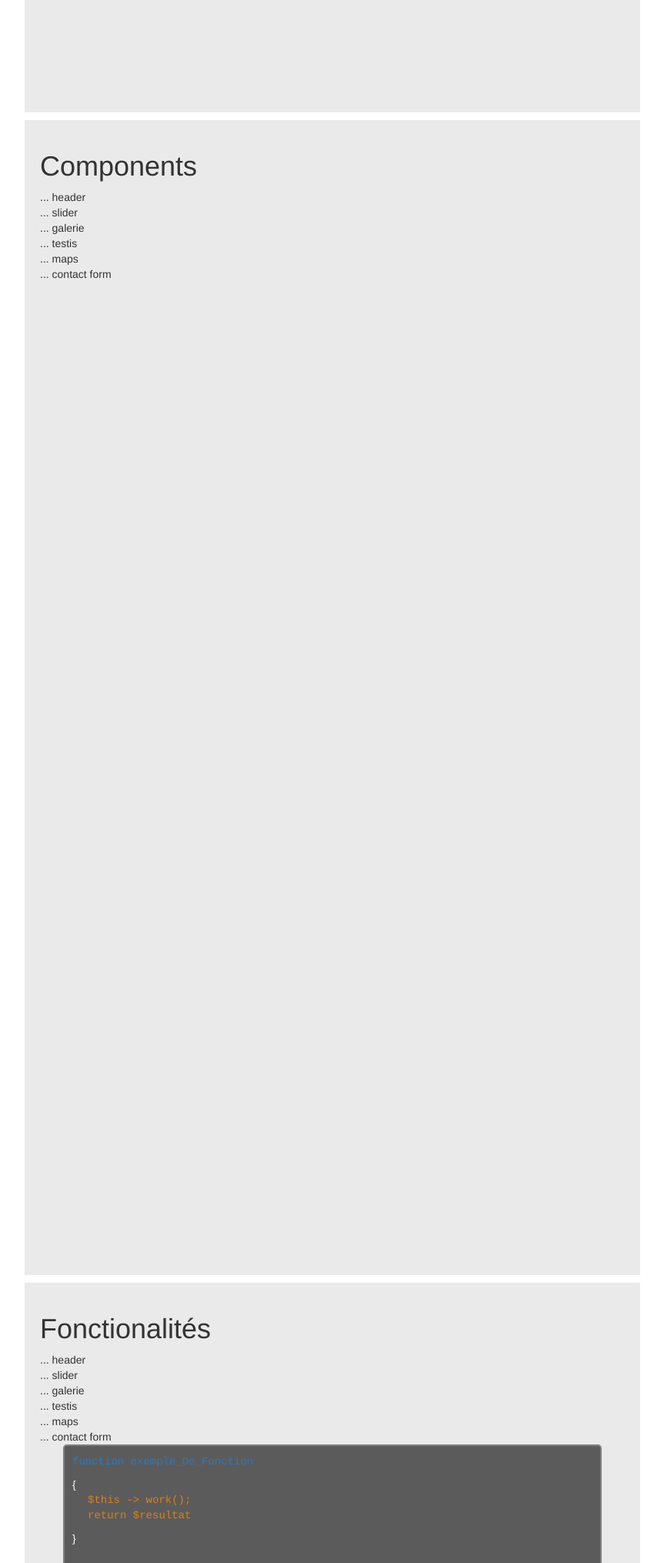
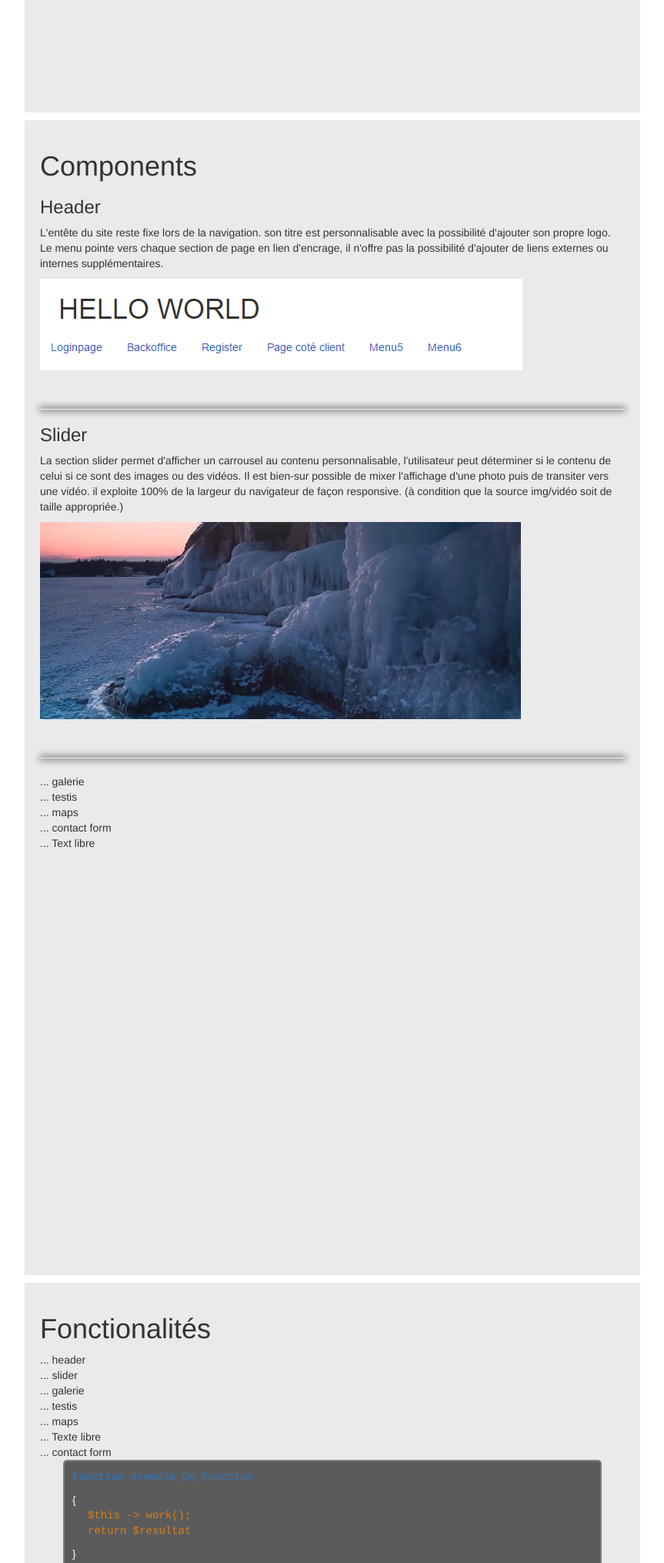
Before and after one commit to Egriess/ove, a PHP site: page /documentation_OVE/index.html in a window 1280 px wide. Shown: the part 2864-4894 px from the top of the page at 77% size, without its empty margins (338-1201 px from the left). Run offline with PHP 8.4, Linux system fonts and the light colour scheme.

Commit message:
header slider init
components header slider

```diff
--- a/documentation_OVE/css/documentation.css
+++ b/documentation_OVE/css/documentation.css
@@ -18,6 +18,11 @@
 	background: #EBEAEA;
 	width: 800px;
 	height: 1500px;
+}
+
+.illu{
+	margin: auto;
+	margin-bottom: 50px;
 }
 
 #section3{
@@ -75,3 +80,9 @@
 	font-family: 'Pacifico', cursive;
 	margin-bottom: 40px;
 }
+
+hr{
+ box-shadow: 0 0 10px 1px black;
+ margin-top: 25px;
+ margin-bottom: 25px;
+}
--- a/documentation_OVE/index.html
+++ b/documentation_OVE/index.html
@@ -31,6 +31,7 @@
 		      <li><a href="#galerycomp">Galerie</a></li>
 		      <li><a href="#testiscomp">Testimoniaux</a></li>
 		      <li><a href="#mapscomp">Maps</a></li>
+		       <li><a href="#textcomp">texte libre</a></li>
 		      <li><a href="#contactcomp">Contact form</a></li>
 		    </ul>
 		  </li>
@@ -44,6 +45,7 @@
 		      <li><a href="#galeryfunc">Galerie</a></li>
 		      <li><a href="#testisfunc">Testimoniaux</a></li>
 		      <li><a href="#mapsfunc">Maps</a></li>
+		       <li><a href="#textfunc">texte libre</a></li>
 		      <li><a href="#contactfunc">Contact form</a></li>
 		    </ul>
 		  </li>
@@ -66,10 +68,23 @@
         <div id="section2">
           <h1>Components</h1>
 	          <div id="headercomp">
-	          ... header
+	          		<h3>Header</h3>
+	          		<p>L'entête du site reste fixe lors de la navigation. son titre est personnalisable avec la possibilité d'ajouter son propre logo.
+	          		Le menu pointe vers chaque section de page en lien d'encrage, il n'offre pas la possibilité d'ajouter de liens externes ou internes supplémentaires.
+	          		</p>
+	          		<div class="illu">
+	          			<img src="img/header.png" alt="header"></img>
+	          		</div>
+	          		<hr/>
 	          </div>
 	          <div id="slidecomp">
-	          ... slider
+		          <h3>Slider</h3>
+		          		<p>La section slider permet d'afficher un carrousel au contenu personnalisable, l'utilisateur peut déterminer si le contenu de celui si ce sont des images ou des vidéos. Il est bien-sur possible de mixer l'affichage d'une photo puis de transiter vers une vidéo. il exploite 100% de la largeur du navigateur de façon responsive. (à condition que la source img/vidéo soit de taille appropriée.)
+		          		</p>
+		          		<div class="illu">
+		          			<img src="img/slider.png" alt="header"></img>
+		          		</div>
+		          		<hr>
 	          </div>
 	          <div id="galerycomp">
 	          ... galerie
@@ -82,6 +97,9 @@
 	          </div>
 	          <div id="contactcomp">
 	          ... contact form
+	          </div>
+	          <div id="textcomp">
+	          ... Text libre
 	          </div>
         </div>
          <div id="section4">
@@ -101,7 +119,10 @@
 	          <div id="mapsfunc">
 	          ... maps
 	          </div>
-	          <div id="contactcomp">
+	          <div id="textfunc">
+	          ... Texte libre
+	          </div>
+	          <div id="contactfunc">
 	          ... contact form
 	          </div>
 
```
Also changed, not shown: documentation_OVE/img/header.png (added), documentation_OVE/img/slider.png (added).
